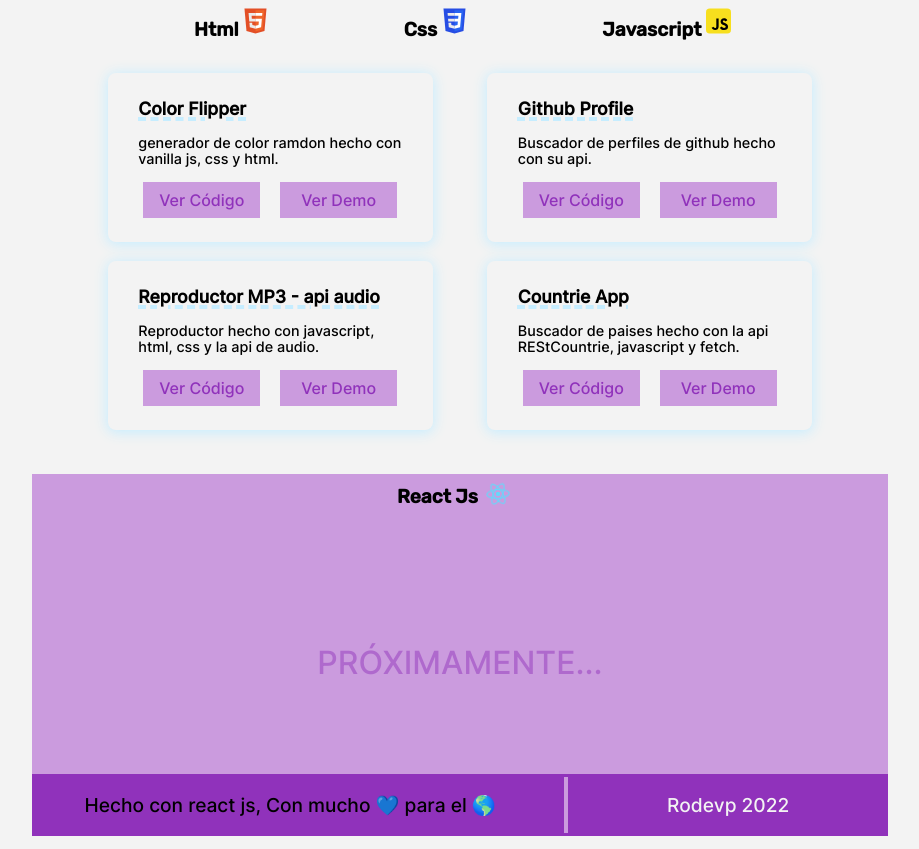
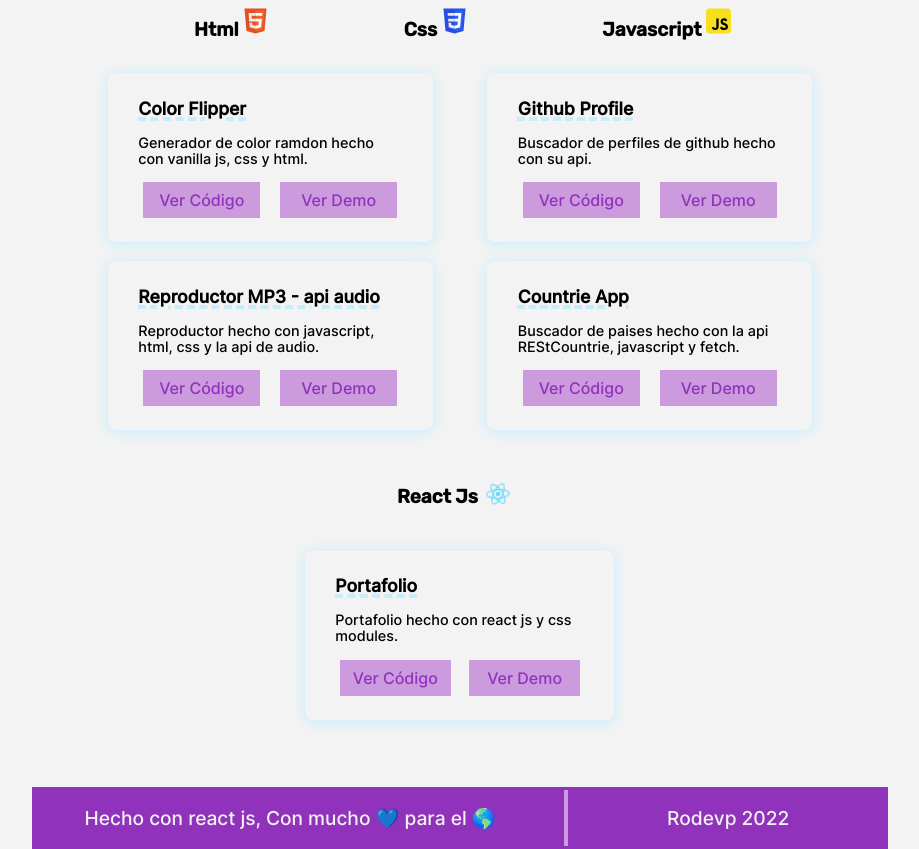
Before and after one commit to Rodevp/portfolio-rodevp, a React (Vite) app in the folder web/: page / in a window 1280 px wide. Shown: the part 1591-2440 px from the top of the page, without its empty margins (180-1099 px from the left). Built offline with nearby package versions, Linux system fonts and the light colour scheme.

Commit message:
creando seccion de react y corrigiendo color de footer

```diff
--- a/web/src/footer/footer.module.css
+++ b/web/src/footer/footer.module.css
@@ -12,7 +12,9 @@
     font-size: 1.2rem;
     display: flex;
     justify-content: center;
+    text-align: center;
     font-family: var(--font);
+    color: var(--background);
 }
 
 .copy_content {
--- a/web/src/projects/Projects.jsx
+++ b/web/src/projects/Projects.jsx
@@ -4,7 +4,7 @@ import logoHtml from '../images/html.svg'
 import logoCss from '../images/css.svg'
 import logoJS from '../images/javascript.svg'
 import logoReact from '../images/logo_react.svg'
-import { vanilla } from './data.js'
+import { vanilla, react } from './data.js'
 
 function Projects() {
 
@@ -51,9 +51,18 @@ function Projects() {
                         </span>
                     </h2>
                     <section className={projectsClasses.projects__react}>
-                        <p>
-                            PRÓXIMAMENTE...
-                        </p>
+                        {
+                            react.map(project => (
+                                <Card
+                                    key={project.title}
+                                    title={project.title}
+                                    img={project.img}
+                                    gitUrl={project.gitUrl}
+                                    demoUrl={project.demoUrl}
+                                    desc={project.desc}
+                                />
+                            ))
+                        }
                     </section>
                 </div>
             </section>
--- a/web/src/projects/data.js
+++ b/web/src/projects/data.js
@@ -1,7 +1,7 @@
 const vanilla = [
     {
         title: 'Color Flipper',
-        desc: 'generador de color ramdon hecho con vanilla js, css y html.',
+        desc: 'Generador de color ramdon hecho con vanilla js, css y html.',
         gitUrl: 'https://github.com/Rodevp/color-flipper',
         demoUrl: 'https://rodevp.github.io/color-flipper/'
     },
@@ -26,7 +26,12 @@ const vanilla = [
 ]
 
 const react = [
-
+    {
+        title: 'Portafolio',
+        desc: 'Portafolio hecho con react js y css modules. ',
+        gitUrl: 'https://github.com/Rodevp/portfolio-rodevp',
+        demoUrl: 'https://rodevp.netlify.app/'
+    }
 ]
 
 export {
--- a/web/src/projects/project.module.css
+++ b/web/src/projects/project.module.css
@@ -31,19 +31,6 @@
     margin-bottom: 1.5rem;
 }
 
-.projects__react  {
-    height: 300px;
-    width: 100%;
-    justify-content: center;
-    background-color: var(--color-purple-btn);
-    margin-bottom: 0;
-}
-
-.projects__react p {
-    font-family: var(--font);
-    color: var(--color-purple-footer);
-    font-size: 2rem;
-}
 
 .projects__vanilla_title, .projects__react_title {
     font-size: 1rem;
@@ -84,18 +71,20 @@
     animation: toTurn 2s linear infinite;
 }
 
-.projects__js {
+.projects__js, .projects__react {
     display: flex;
     flex-direction: column;
     align-items: center;
 }
 
 @media screen and (min-width: 770px) {
-    .projects__js {
+
+    .projects__js, .projects__react {
         flex-direction: row;
         flex-wrap: wrap;
         justify-content: space-evenly;
     }
+
 }
 
 
```
Also changed, not shown: web/src/index.css (line endings or trailing spaces).
